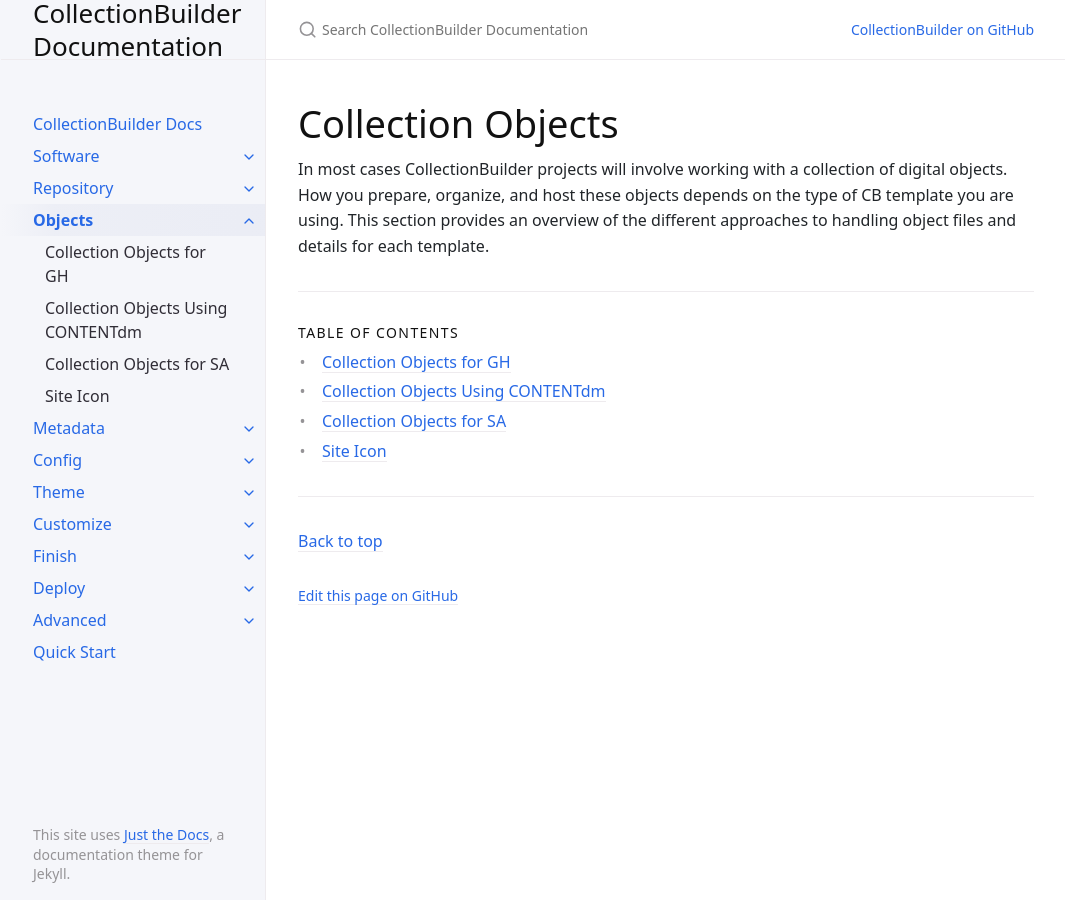
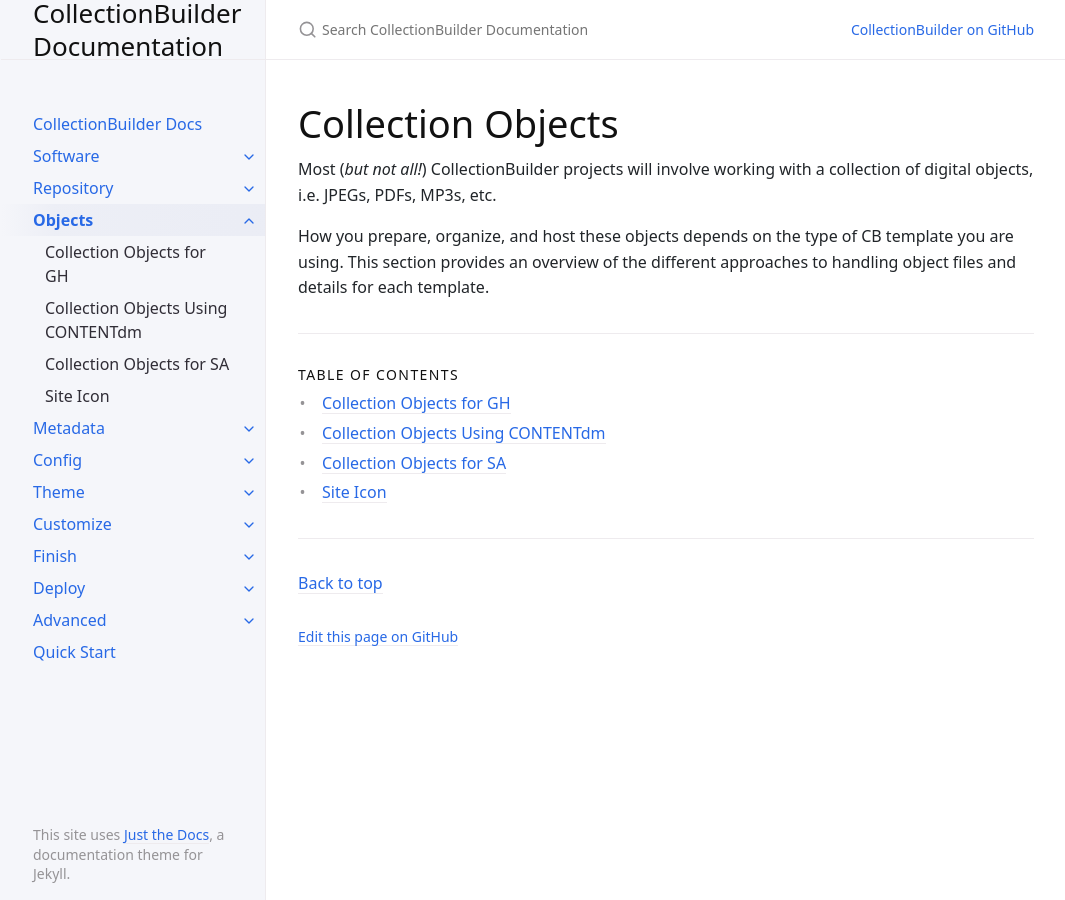
Before and after one commit to CollectionBuilder/cb-docs, a Jekyll site: the page built from docs/objects/index.md, in a window 1280 px wide. Shown: the whole page, without its empty margins (106-1171 px from the left). Built offline with Jekyll 4.4.1, drawn with Linux system fonts in a browser that asks for light colours.

Commit message:
objects nav order

```diff
--- a/docs/objects/index.md
+++ b/docs/objects/index.md
@@ -1,11 +1,12 @@
 ---
 title: Objects
 has_children: true
-nav_order: 2
+nav_order: 3
 ---
 
 # Collection Objects
 
-In most cases CollectionBuilder projects will involve working with a collection of digital objects.
+Most (*but not all!*) CollectionBuilder projects will involve working with a collection of digital objects, i.e. JPEGs, PDFs, MP3s, etc.
+
 How you prepare, organize, and host these objects depends on the type of CB template you are using.
 This section provides an overview of the different approaches to handling object files and details for each template.
```
